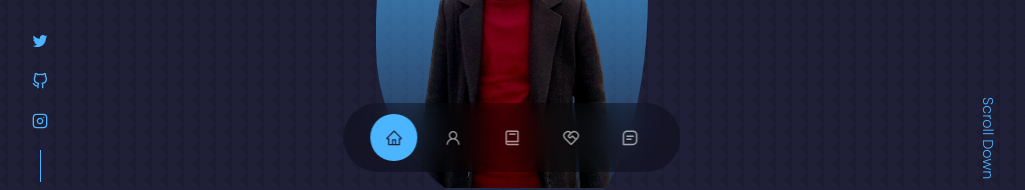
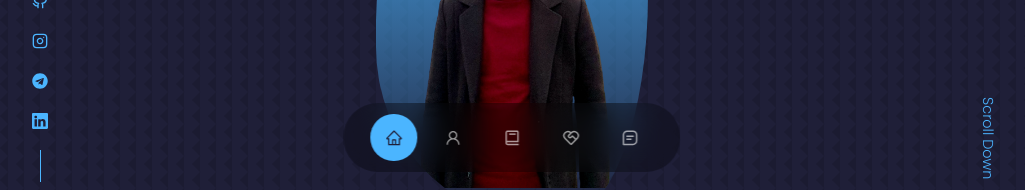
Before and after one commit to botirjonshokirov/portfolio-website, a React (Create React App) app: page / in a window 1280 px wide. Shown: the part 596-786 px from the top of the page, without its empty margins (128-1153 px from the left). Built offline with nearby package versions, Linux system fonts and the light colour scheme.

Commit message:
added telegram

```diff
--- a/src/components/footer/Footer.jsx
+++ b/src/components/footer/Footer.jsx
@@ -5,6 +5,7 @@
 import { FiInstagram } from "react-icons/fi";
 import { FiGithub } from "react-icons/fi";
 import { IoLogoTwitter } from "react-icons/io";
+import { FaTelegram } from "react-icons/fa";
 import { FormattedMessage } from "react-intl";
 
 const Footer = () => {
@@ -69,6 +70,9 @@
         <a href="https://twitter.com/BotirjonShokir2">
           <IoLogoTwitter />
         </a>
+        <a href="https://t.me/botirjons_me">
+          <FaTelegram />
+        </a>
       </div>
 
       <div className="footer__copyright">
--- a/src/components/header/HeaderSocials.jsx
+++ b/src/components/header/HeaderSocials.jsx
@@ -2,6 +2,8 @@
 import { FiGithub } from "react-icons/fi";
 import { IoLogoTwitter } from "react-icons/io";
 import { FiInstagram } from "react-icons/fi";
+import { FaTelegram } from "react-icons/fa";
+import { BsLinkedin } from "react-icons/bs";
 
 const HeaderSocials = () => {
   return (
@@ -19,6 +21,12 @@
       <a href="https://www.instagram.com/_botirjonshokirov_/">
         <FiInstagram />
       </a>
+      <a href="https://t.me/botirjons_me">
+        <FaTelegram />
+      </a>
+      <a href="https://www.linkedin.com/in/botirjon-shokirov-681aa3213/">
+        <BsLinkedin />
+      </a>
     </div>
   );
 };
```
